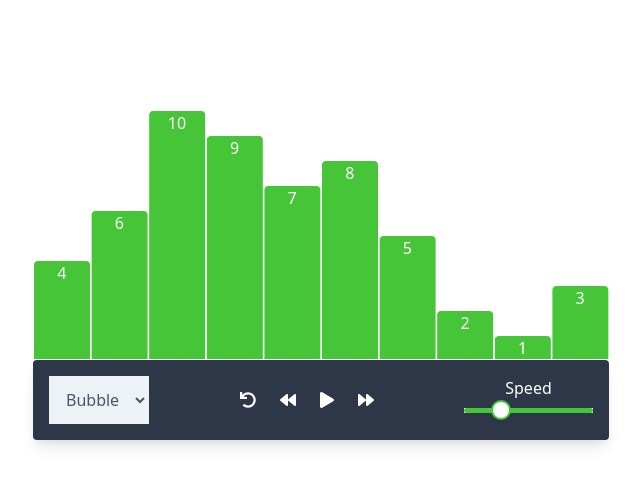
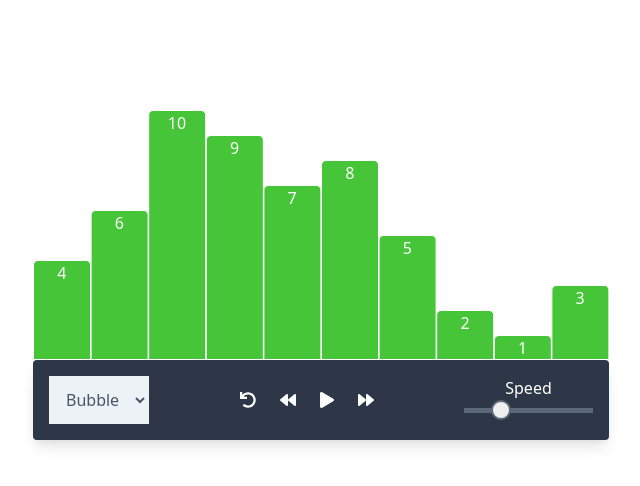
Before and after one commit to bengquist/alg-visualizer, a React (Create React App) app: page / in a window 1280 px wide. Shown: the top 486 px of the page, without its empty margins (319-959 px from the left). Built offline with nearby package versions, Linux system fonts and the light colour scheme.

Commit message:
code cleanup

```diff
--- a/src/App.tsx
+++ b/src/App.tsx
@@ -1,7 +1,7 @@
 import React, { ChangeEvent, useRef, useState } from "react";
+import { shuffle } from "./common/arrayHelpers";
 import useInterval from "./common/useInterval";
 import Graph from "./Graph/Graph";
-import { shuffle } from "./helpers";
 import OptionsBar from "./Options/OptionsBar";
 import useBubbleSort from "./Options/useBubbleSort";
 
--- a/src/Graph/Graph.tsx
+++ b/src/Graph/Graph.tsx
@@ -26,7 +26,7 @@ function Graph({ bars }: Props, barRefs: RefObject<HTMLDivElement[]>) {
       return (
         <Container
           ref={(ref: HTMLDivElement) =>
-            barRefs.current && (barRefs.current[index] = ref)
+            barRefs?.current && (barRefs.current[index] = ref)
           }
           style={{
             width: barWidth,
@@ -46,7 +46,6 @@ function Graph({ bars }: Props, barRefs: RefObject<HTMLDivElement[]>) {
     </div>
   );
 }
-
 //@ts-ignore
 export default forwardRef(Graph);
 
--- a/src/Options/OptionsBar.tsx
+++ b/src/Options/OptionsBar.tsx
@@ -7,7 +7,7 @@ import {
 } from "@fortawesome/free-solid-svg-icons";
 import { FontAwesomeIcon } from "@fortawesome/react-fontawesome";
 import React, { ChangeEvent } from "react";
-import styled from "styled-components";
+import { Slider } from "./styles";
 
 type Props = {
   onPlay: () => void;
@@ -57,27 +57,3 @@ function OptionsBar({ onPlay, onReset, onSpeed, isSorting }: Props) {
 }
 
 export default OptionsBar;
-
-const Slider = styled.input`
-  appearance: none;
-  cursor: pointer;
-
-  :focus {
-    outline: none;
-  }
-  ::-webkit-slider-runnable-track {
-    width: 100%;
-    height: 5px;
-    background: #47c539;
-    border-radius: 5px;
-  }
-  ::-webkit-slider-thumb {
-    border: 2px solid #47c539;
-    height: 20px;
-    width: 20px;
-    border-radius: 50%;
-    background: #ffffff;
-    -webkit-appearance: none;
-    margin-top: -8px;
-  }
-`;
--- /dev/null
+++ b/src/Options/styles.ts
@@ -0,0 +1,25 @@
+import styled from "styled-components";
+
+export const Slider = styled.input`
+  appearance: none;
+  cursor: pointer;
+  background: #5c6778;
+
+  :focus {
+    outline: none;
+  }
+  ::-webkit-slider-runnable-track {
+    width: 100%;
+    height: 5px;
+    border-radius: 5px;
+  }
+  ::-webkit-slider-thumb {
+    border: 2px solid #5c6778;
+    height: 20px;
+    width: 20px;
+    border-radius: 50%;
+    background: #efefef;
+    -webkit-appearance: none;
+    margin-top: -8px;
+  }
+`;
--- a/src/Options/useBubbleSort.ts
+++ b/src/Options/useBubbleSort.ts
@@ -1,18 +1,15 @@
-import { useEffect, useState } from "react";
+import { useState } from "react";
+import { swap } from "../common/arrayHelpers";
 
 function useBubbleSort(
   barRefs: HTMLDivElement[],
   sortSpeed: number,
   barCount: number,
-  onStop: () => void
+  onStop?: () => void
 ) {
   const [outerLoopIndex, setOuterLoopIndex] = useState(barCount - 1);
   const [innerLoopIndex, setInnerLoopIndex] = useState(0);
   const [barRefsCopy, setBarRefsCopy] = useState<HTMLDivElement[]>(barRefs);
-
-  useEffect(() => {
-    setOuterLoopIndex(barCount - 1);
-  }, [barCount]);
 
   const reset = () => {
     setOuterLoopIndex(barCount - 1);
@@ -23,7 +20,7 @@ function useBubbleSort(
     let barsCopy = Array.from(bars);
 
     if (outer < inner) {
-      onStop();
+      if (onStop) onStop();
       return;
     }
 
@@ -59,10 +56,7 @@ function useBubbleSort(
         const transform1 = style1.getPropertyValue("transform");
         const transform2 = style2.getPropertyValue("transform");
 
-        [barsCopy[inner], barsCopy[inner + 1]] = [
-          barsCopy[inner + 1],
-          barsCopy[inner],
-        ];
+        swap(barsCopy, inner, inner + 1);
 
         innerEl1.style.transform = transform2;
         innerEl2.style.transform = transform1;
--- /dev/null
+++ b/src/common/arrayHelpers.ts
@@ -0,0 +1,16 @@
+/**
+ * Shuffles array in place.
+ * @param {Array} arr items An array containing the items.
+ */
+export function shuffle(arr: number[]) {
+  for (let i = arr.length - 1; i > 0; i--) {
+    const j = Math.floor(Math.random() * (i + 1));
+    [arr[i], arr[j]] = [arr[j], arr[i]];
+  }
+
+  return arr;
+}
+
+export function swap(arr: unknown[], index1: number, index2: number) {
+  [arr[index1], arr[index2]] = [arr[index2], arr[index1]];
+}
--- a/src/helpers.ts
+++ /dev/null
@@ -1,49 +0,0 @@
-/**
- * Shuffles array in place.
- * @param {Array} arr items An array containing the items.
- */
-export function shuffle(arr: number[]) {
-  for (let i = arr.length - 1; i > 0; i--) {
-    const j = Math.floor(Math.random() * (i + 1));
-    [arr[i], arr[j]] = [arr[j], arr[i]];
-  }
-
-  return arr;
-}
-
-export function swap(arr: number[], index1: number, index2: number) {
-  [arr[index1], arr[index2]] = [arr[index2], arr[index1]];
-}
-
-export function bubbleSort(arr: number[]) {
-  for (let i = arr.length - 1; i >= 0; i--) {
-    let swapped = false;
-
-    for (let j = 0; j < i; j++) {
-      if (arr[j] > arr[j + 1]) {
-        swap(arr, j, j + 1);
-        swapped = true;
-      }
-    }
-
-    if (!swapped) return arr;
-  }
-
-  return arr;
-}
-
-export function selectionSort(arr: number[]) {
-  for (let i = 0; i < arr.length; i++) {
-    let minIndex = i;
-
-    for (let j = i + 1; j < arr.length; j++) {
-      if (arr[j] < arr[minIndex]) {
-        minIndex = j;
-      }
-    }
-
-    if (i !== minIndex) swap(arr, i, minIndex);
-  }
-
-  return arr;
-}
```
